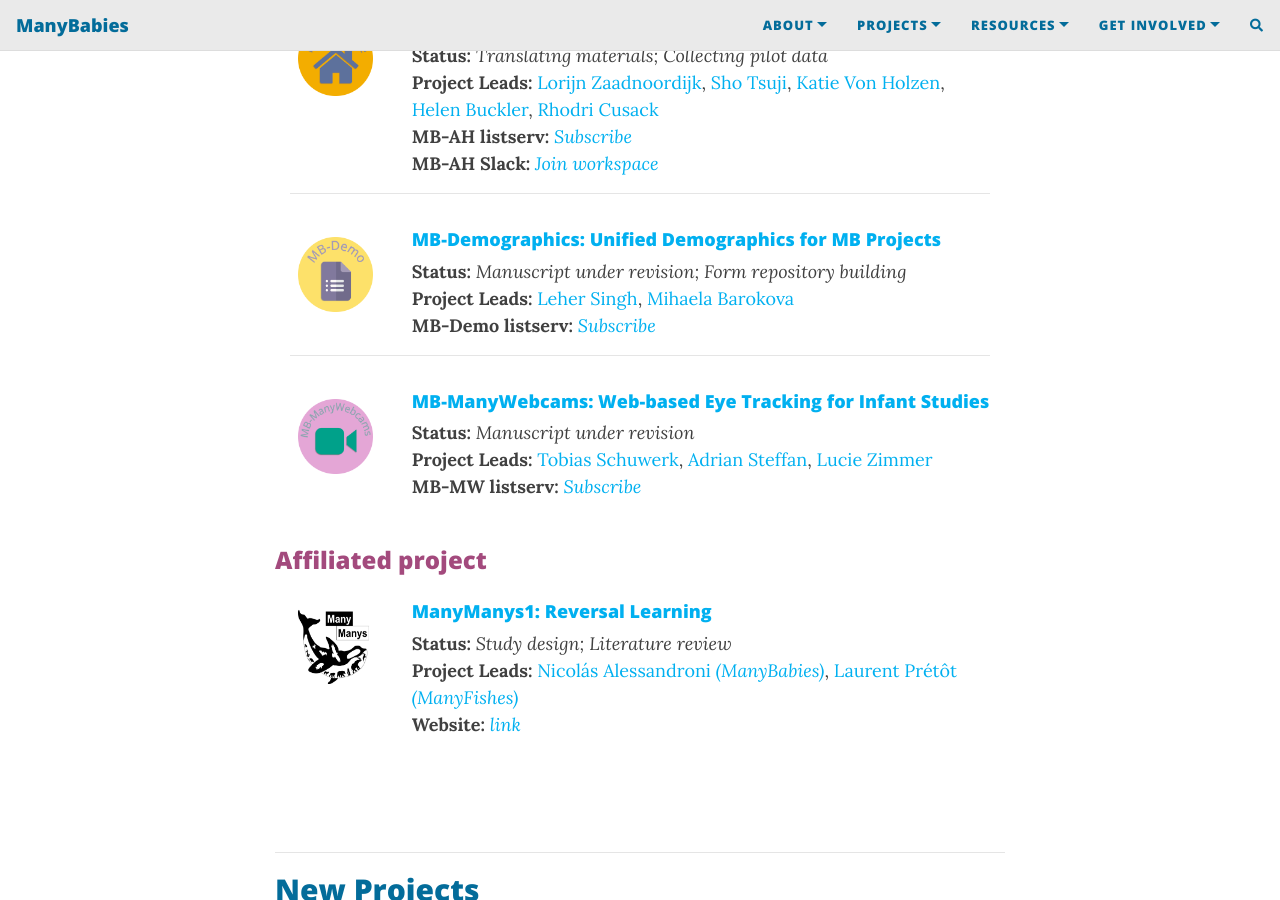
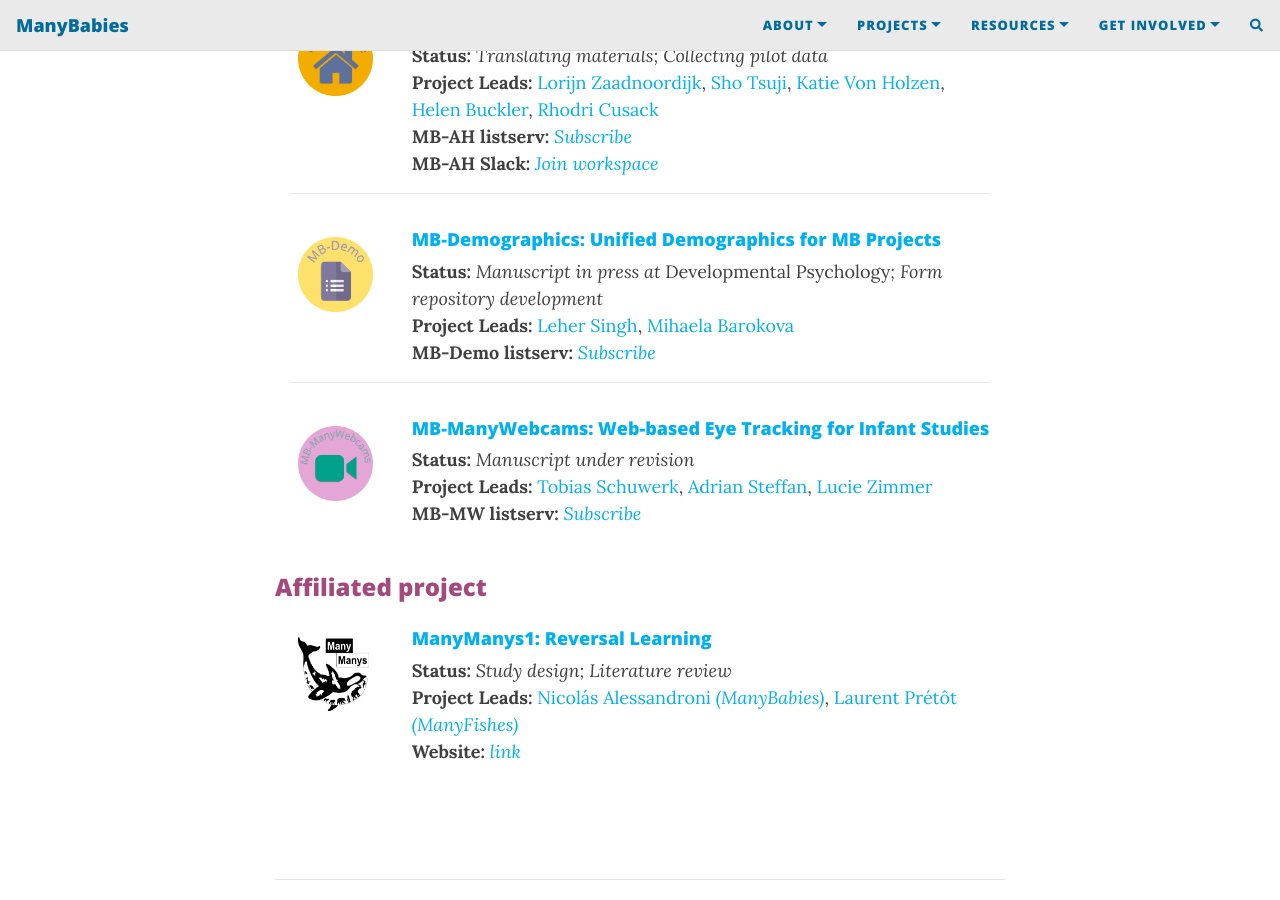
Before and after one commit to manybabies/manybabies.github.io, a Jekyll site: the page built from projects.md, in a window 1280 px wide and 900 px high, scrolled down 4126 px. Built offline with Jekyll 4.4.1, drawn with Linux system fonts in a browser that asks for light colours; nearby versions of some CDN libraries; comment, search, counter and statistics services are not loaded.

Commit message:
Update projects.md
update MB-Demo paper status

```diff
--- a/projects.md
+++ b/projects.md
@@ -239,7 +239,7 @@
       </div>
       <div class="col-sm-10">
         <h4><a href="{{site.baseurl}}/MB-Demographics/">MB-Demographics: Unified Demographics for MB Projects</a></h4>
-        <b>Status:</b> <i>Manuscript under revision; Form repository building</i><br>
+        <b>Status:</b> <i>Manuscript in press at </i>Developmental Psychology<i>; Form repository development</i><br>
         <b>Project Leads:</b> <a href="mailto:leher.singh.nus@gmail.com">Leher Singh</a>, <a href="mailto:mihaela.barokova@gmail.com">Mihaela Barokova</a><br>
         <b>MB-Demo listserv:</b> <a href="https://mailman.stanford.edu/mailman/listinfo/manybabies-demographics" target="_blank"><i>Subscribe</i></a>
       </div>
```
